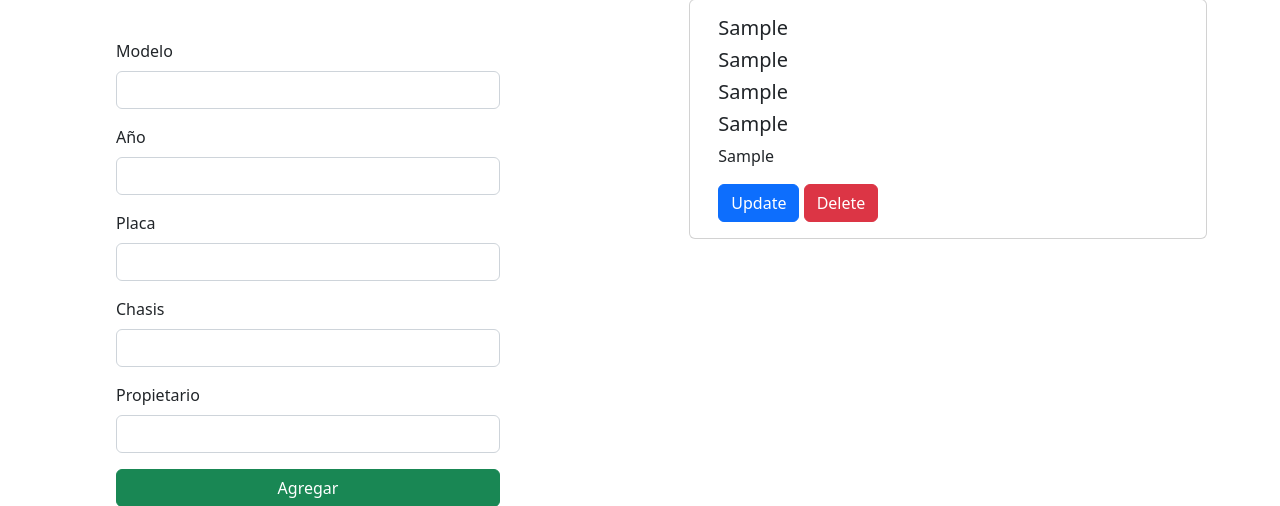
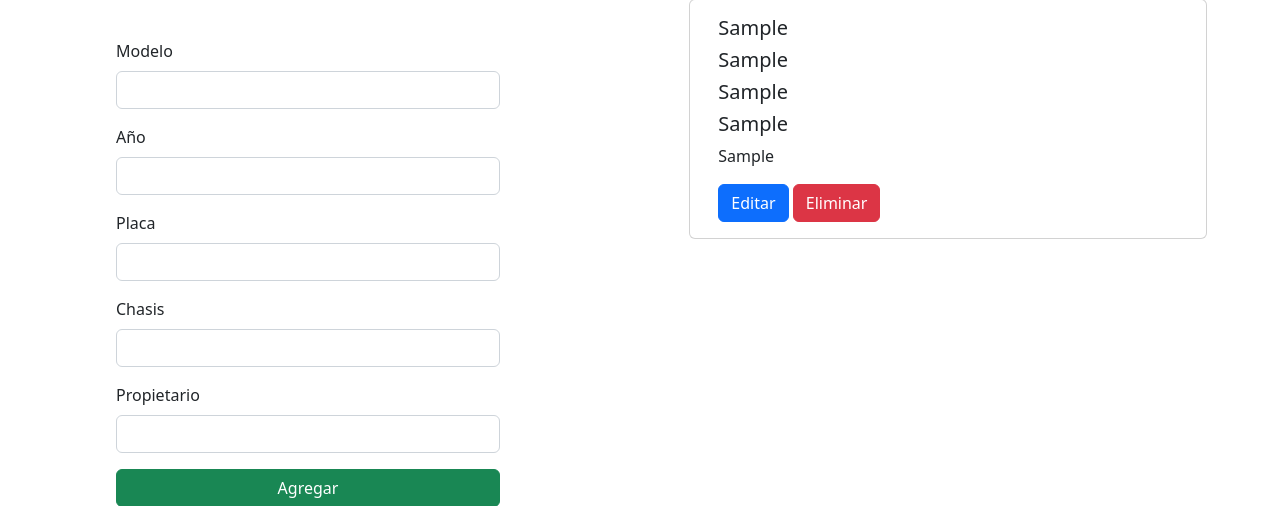
Before and after one commit to Joel7Anthony/Editar, a Django app: page /carro/ in a window 1280 px wide. Shown: the part 209-715 px from the top of the page. Run offline with Django 4.2, Linux system fonts and the light colour scheme; tables that the repository leaves empty hold one stand-in row (values such as "Sample post").

Commit message:
eliminar

```diff
--- a/carro/templates/list_carro.html
+++ b/carro/templates/list_carro.html
@@ -137,8 +137,8 @@
                 <h5 class="card-title">{{ task.placa }}</h5>
                 <h5 class="card-title">{{ task.chasis }}</h5>
                 <p class="card-text">{{ task.propietario }}</p>
-                <a href="{% url 'update_from' task.id %}" class="btn btn-primary">Update</a>
-                <a href="{% url 'delete_task' task.id %}" class="btn btn-danger">Delete</a>
+                <a href="{% url 'update_from' task.id %}" class="btn btn-primary">Editar</a>
+                <a href="{% url 'delete_task' task.id %}" class="btn btn-danger">Eliminar</a>
               </div>
             </div>
           </div>
--- a/carro/urls.py
+++ b/carro/urls.py
@@ -7,5 +7,4 @@ urlpatterns = [
     path('update', update, name='update'),
     path('update/<int:task_id>/', update_from, name='update_from'),
     path('delete_task/<int:task_id>/', delete_task, name='delete_task'),
-
 ]
```
